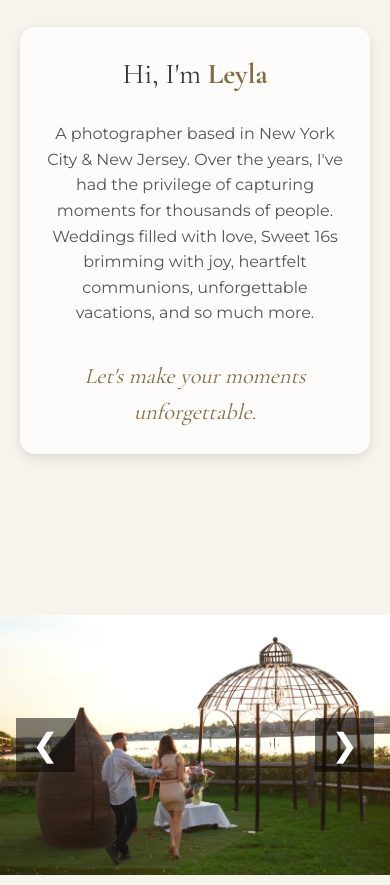
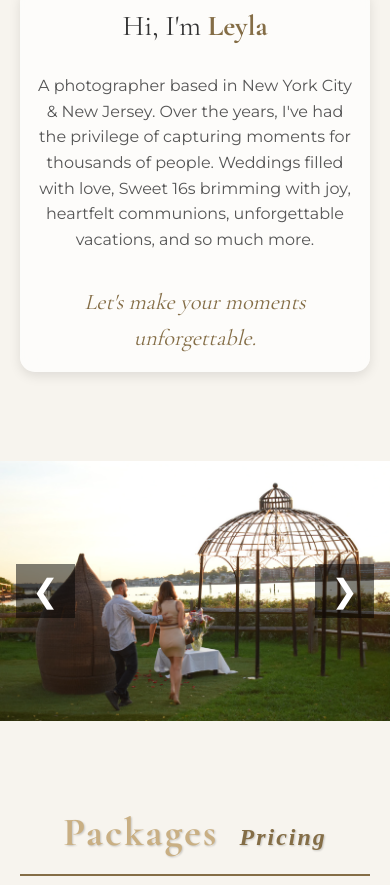
Before and after one commit to LensByLey/LensByLey.github.io, a plain HTML site: page index.html in a window 390 px wide. Shown: the part 1112-1997 px from the top of the page. Drawn offline with nearby package versions, Linux system fonts and the light colour scheme.

Commit message:
removed empty space around portfolio section

```diff
--- a/style.css
+++ b/style.css
@@ -337,7 +337,7 @@
 /* Responsive Design */
 @media (max-width: 768px) {
   .mission {
-    padding: 60px 20px;
+    padding: 30px 20px; /* Reduced padding from 60px */
   }
 
   .mission-text {
@@ -370,6 +370,7 @@ body {
   background-color: transparent;
   border-radius: 0;
   margin-top: 0; /* Remove top margin */
+  margin-bottom: 10px; /* Less space below portfolio */
 }
 
 .portfolio img {
@@ -406,11 +407,14 @@ body {
 /* Mobile Screens */
 @media (max-width: 480px) {
   .carousel {
-    margin-bottom: 10px; /* Even less space on mobile */
+    padding: 5px 15px; /* Further reduce padding */
+    margin-bottom: 5px; /* Minimized space below carousel */
+    margin-top: 5px; /* Minimized space above carousel */
   }
+
   .portfolio img {
-    width: 100%;
-    height: 250px;
+    width: 100%; /* Full width for smaller screens */
+    height: 200px; /* Maintain a consistent height */
   }
 }
 
@@ -749,12 +753,13 @@ body {
 
 /* Mobile Responsiveness */
 @media (max-width: 768px) {
-  .footer-container {
-    flex-direction: column; /* Stack items vertically */
-    align-items: center; /* Center-align content horizontally */
-    text-align: center; /* Center-align text inside each section */
-    gap: 20px; /* Adjust spacing between sections */
+  .carousel {
+    padding: 10px 20px; /* Adjust vertical padding */
+    margin-bottom: 10px; /* Reduce bottom margin */
+    margin-top: 10px; /* Reduce top margin */
+    height: 45vh; /* Slightly reduced height for mobile */
   }
+
 
   .social-icons {
     justify-content: center; /* Center social icons */
@@ -889,3 +894,48 @@ body {
     height: 250px; /* Maintain height for consistency */
   }
 }
+
+/* Mobile Adjustments */
+@media (max-width: 768px) {
+  .mission {
+    padding: 30px 20px; /* Reduced padding from 60px */
+  }
+
+  .carousel {
+    padding: 0 20px;
+    height: 45vh;
+    margin: 10px auto; /* Reduced margin top and bottom */
+  }
+
+  .packages {
+    padding: 30px 20px; /* Reduced padding from 60px */
+  }
+}
+
+/* Mobile Screens */
+@media (max-width: 480px) {
+  .mission {
+    padding: 20px; /* Further reduced padding */
+  }
+
+  .carousel {
+    padding: 0 15px;
+    margin: 5px auto; /* Minimal margin */
+    height: 40vh; /* Slightly shorter on mobile */
+  }
+
+  .packages {
+    padding: 20px; /* Further reduced padding */
+  }
+
+  /* Adjust mission text spacing */
+  .mission-text {
+    padding: 1rem;
+    margin-bottom: 10px;
+  }
+
+  /* Reduce space between mission and carousel */
+  .mission-container {
+    margin-bottom: 10px;
+  }
+}
```
